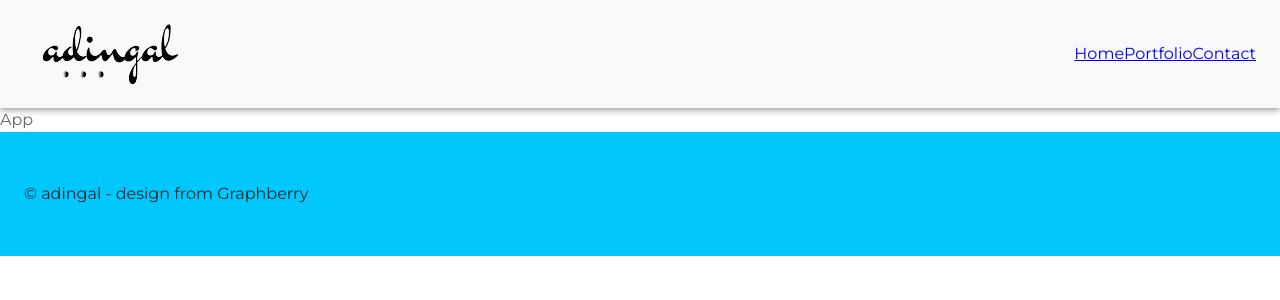
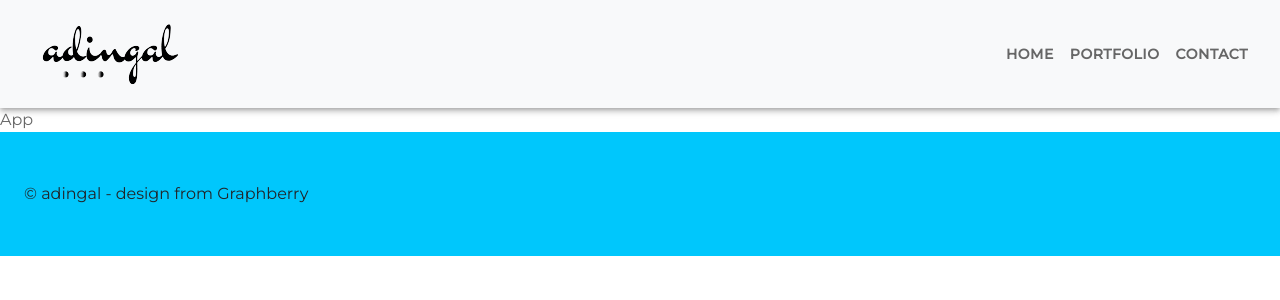
Before and after one commit to adingal/portfolio-mui, a React (Create React App) app: page / in a window 1280 px wide. Shown: the top 300 px of the page. Built offline with nearby package versions, Linux system fonts and the light colour scheme.

Commit message:
[Update] Header menu and link style

```diff
--- a/src/components/Header/index.js
+++ b/src/components/Header/index.js
@@ -10,9 +10,28 @@ import {
   MenuItem,
   Container,
 } from '@mui/material'
-import MenuIcon from '@mui/icons-material/Menu'
+import DehazeIcon from '@mui/icons-material/Dehaze'
+import CloseIcon from '@mui/icons-material/Close'
+import { styled } from '@mui/material/styles'
 
 import logo from 'assets/images/logo-nobg.png'
+
+const LinkStyle = styled(Link)(
+  ({ theme }) => `
+    font-size: 14px;
+    font-weight: 600;
+    text-transform: uppercase;
+    text-decoration: none;
+    letter-spacing: 0.5px;
+    transition: .3s color ease;
+    padding: 8px;
+    color: ${theme.palette.primary.contrastText};
+    cursor: pointer;
+    &:hover {
+      color: ${theme.palette.secondary.main};
+    }
+`
+)
 
 const pages = [
   {
@@ -36,16 +55,9 @@ const ResponsiveAppBar = () => {
   const handleOpenNavMenu = (event) => {
     setAnchorElNav(event.currentTarget)
   }
-  const handleOpenUserMenu = (event) => {
-    setAnchorElUser(event.currentTarget)
-  }
 
   const handleCloseNavMenu = () => {
     setAnchorElNav(null)
-  }
-
-  const handleCloseUserMenu = () => {
-    setAnchorElUser(null)
   }
 
   const handleLinkClick = (route) => {
@@ -79,13 +91,13 @@ const ResponsiveAppBar = () => {
           >
             <IconButton
               size="large"
-              aria-label="account of current user"
+              aria-label="mobile menu"
               aria-controls="menu-appbar"
               aria-haspopup="true"
               onClick={handleOpenNavMenu}
               color="inherit"
             >
-              <MenuIcon />
+              <DehazeIcon />
             </IconButton>
             <Menu
               id="menu-appbar"
@@ -106,8 +118,14 @@ const ResponsiveAppBar = () => {
               }}
             >
               {pages.map((page) => (
-                <MenuItem key={page.label} onClick={handleCloseNavMenu}>
-                  <Link to={page.route}>{page.label}</Link>
+                <MenuItem
+                  key={page.label}
+                  onClick={handleCloseNavMenu}
+                  sx={{ minHeight: 32, padding: '0 16px' }}
+                >
+                  <LinkStyle to={page.route} sx={{ padding: 0 }}>
+                    {page.label}
+                  </LinkStyle>
                 </MenuItem>
               ))}
             </Menu>
@@ -122,13 +140,9 @@ const ResponsiveAppBar = () => {
             }}
           >
             {pages.map((page) => (
-              <Link
-                key={page.label}
-                to={page.route}
-                sx={{ my: 2, color: '#333', display: 'block' }}
-              >
+              <LinkStyle key={page.label} to={page.route}>
                 {page.label}
-              </Link>
+              </LinkStyle>
             ))}
           </Box>
         </Toolbar>
```
